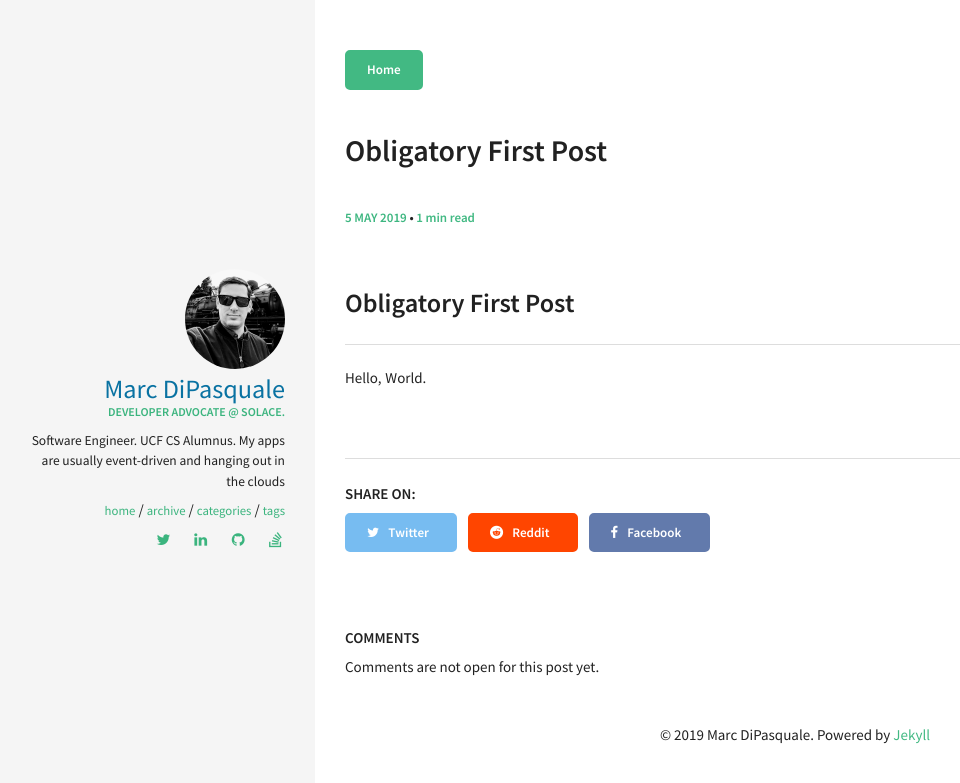
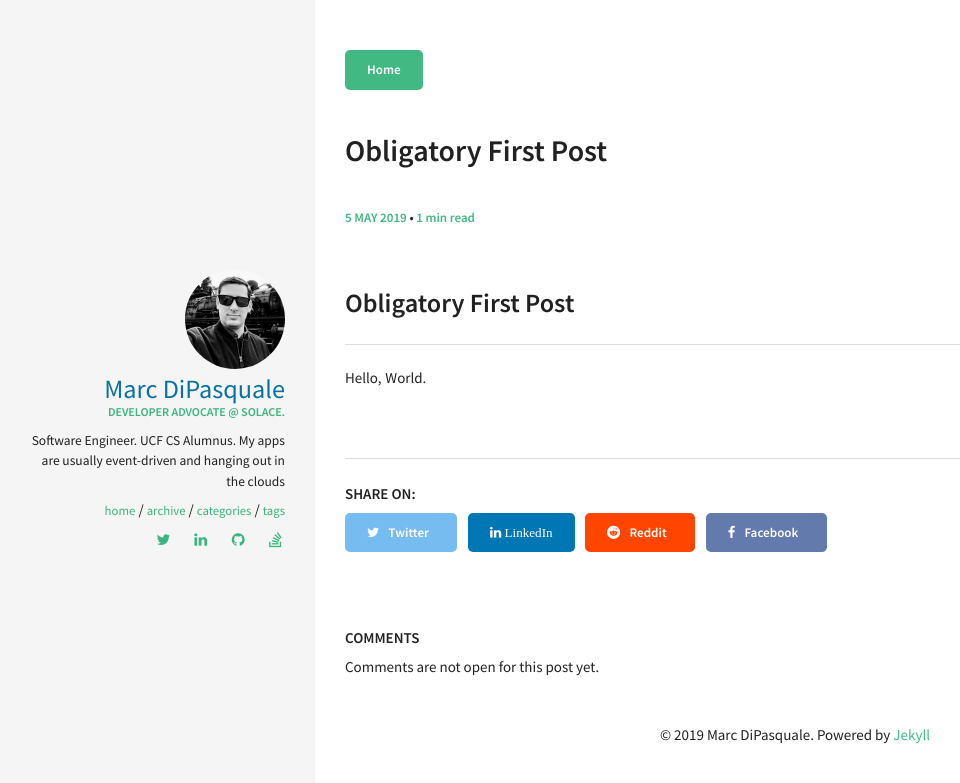
Before and after one commit to Mrc0113/mrc0113.github.io, a Jekyll site: the page built from _posts/2019-05-05-hello-world.md, in a window 1280 px wide. Shown: the top 783 px of the page, without its empty margins (5-965 px from the left). Built offline with Jekyll 4.4.1, drawn with Linux system fonts in a browser that asks for light colours; nearby versions of some CDN libraries.

Commit message:
Add linkedin share option

```diff
--- a/_layouts/post.html
+++ b/_layouts/post.html
@@ -46,9 +46,13 @@ layout: default
     <li>
       <a href="https://twitter.com/intent/tweet?text={{ site.url }}{{ page.url }}" class="twitter btn" title="Share on Twitter"><i class="fa fa-twitter"></i><span> Twitter</span></a>
     </li>
-   <!-- <li>
-      <a href="https://www.linkedin.com/shareArticle?mini=true&url={{ site.url }}{{ page.url }}" class="linkedin btn" title="Share on LinkedIn"><i class="fa fa-linkedin"></i><span> LinkedIn</span></a>
-    </li>-->
+    <li>
+        <a  href="https://www.linkedin.com/shareArticle?mini=true&url={{ site.url }}{{ page.url }}&title={{ page.title }}&summary={{ page.description }}&source={{ site.title }}"
+            onclick="window.open(this.href, 'pop-up', 'left=20,top=20,width=500,height=500,toolbar=1,resizable=0'); return false;"
+            class="linkedin btn" title="Share on LinkedIn" >
+            <i class="fa fa-linkedin share-button"> LinkedIn</i>
+        </a>
+    </li>
     <li>
       <a href="https://www.reddit.com/submit?url={{ site.url }}{{ page.url }}" class="reddit btn" title="Share on Reddit"><i class="fa fa-reddit"></i><span> Reddit</span></a>
     </li>
```
Also changed, not shown: other parts of _layouts/post.html (+0 -4 lines).
